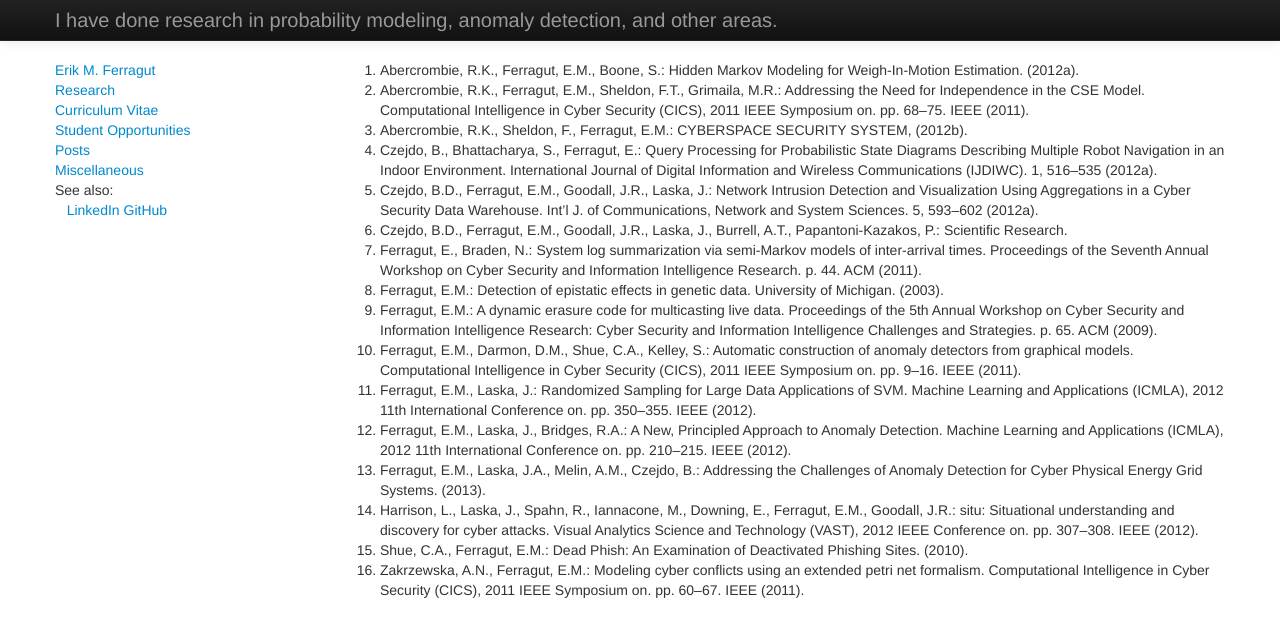
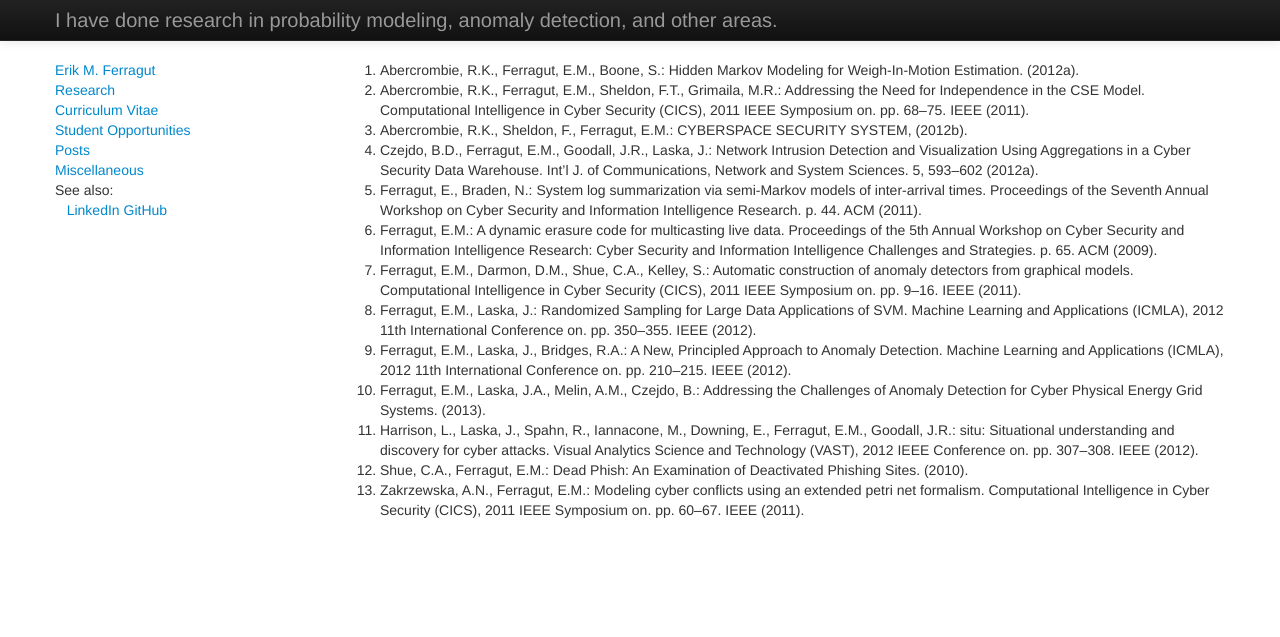
Before and after one commit to ErikFerragut/ErikFerragut.github.io, a Jekyll site: the page built from research/index.html, in a window 1280 px wide. Shown: the top 637 px of the page. Built offline with Jekyll 4.4.1, drawn with Linux system fonts in a browser that asks for light colours; Markdown is read by kramdown in place of the engine named in the settings.

Commit message:
trimmed research page, still need to trim cv

```diff
--- a/research/index.html
+++ b/research/index.html
@@ -16,26 +16,15 @@ Intelligence in Cyber Security (CICS), 2011 IEEE Symposium on. pp.
 <li> Abercrombie, R.K., Sheldon, F., Ferragut, E.M.: CYBERSPACE SECURITY
 SYSTEM, (2012b).</li>
 
-<li> Czejdo, B., Bhattacharya, S., Ferragut, E.: Query Processing for
-Probabilistic State Diagrams Describing Multiple Robot Navigation in an
-Indoor Environment. International Journal of Digital Information and
-Wireless Communications (IJDIWC). 1, 516–535 (2012a).</li>
-
 <li> Czejdo, B.D., Ferragut, E.M., Goodall, J.R., Laska, J.: Network
 Intrusion Detection and Visualization Using Aggregations in a Cyber
 Security Data Warehouse. Int’l J. of Communications, Network and System
 Sciences. 5, 593–602 (2012a).</li>
 
-<li> Czejdo, B.D., Ferragut, E.M., Goodall, J.R., Laska, J., Burrell, A.T.,
-Papantoni-Kazakos, P.: Scientific Research.</li>
-
 <li> Ferragut, E., Braden, N.: System log summarization via semi-Markov
 models of inter-arrival times. Proceedings of the Seventh Annual
 Workshop on Cyber Security and Information Intelligence Research. p. 44.
 ACM (2011).</li>
-
-<li> Ferragut, E.M.: Detection of epistatic effects in genetic data.
-University of Michigan. (2003).</li>
 
 <li> Ferragut, E.M.: A dynamic erasure code for multicasting live data.
 Proceedings of the 5th Annual Workshop on Cyber Security and Information
```
